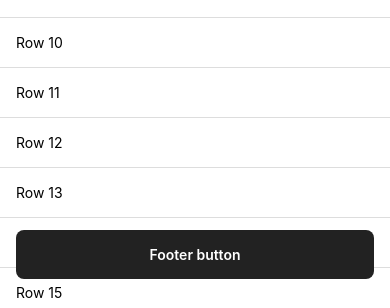
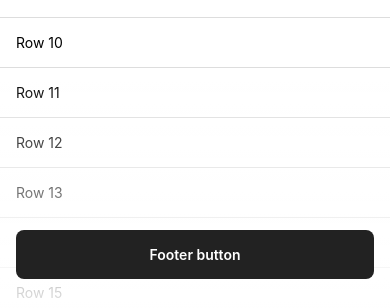
Before and after one commit to dileepapeiris/expo-lineargradient-box-none-repro, a React Native app: screen / in a window 390 px wide. Shown: the part 533-841 px from the top of the page. Built offline with nearby package versions, Linux system fonts and the light colour scheme.

Commit message:
Footer: LinearGradient with pointerEvents box-none over the list (the bug)

```diff
--- a/App.tsx
+++ b/App.tsx
@@ -1,3 +1,4 @@
+import { LinearGradient } from 'expo-linear-gradient';
 import { useState } from 'react';
 import { Pressable, ScrollView, StyleSheet, Text, View } from 'react-native';
 
@@ -25,7 +26,10 @@ export default function App() {
         ))}
       </ScrollView>
 
-      <View style={styles.footer}>{button}</View>
+      {/* box-none: the gradient itself should let taps through to the rows behind it */}
+      <LinearGradient colors={COLORS} pointerEvents="box-none" style={styles.footer}>
+        {button}
+      </LinearGradient>
     </View>
   );
 }
```
